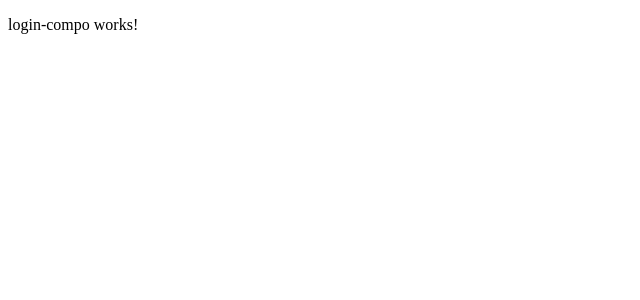
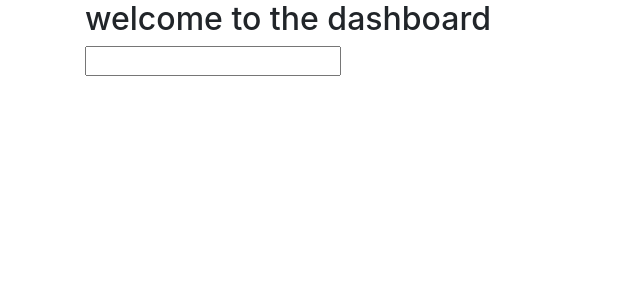
Before and after one commit to squalabrouuaaa/ObjConnecte, an Angular app in the folder dashboardObjCo/: page / in a window 1280 px wide. Shown: the top 300 px of the page, without its empty margins (0-640 px from the left). Built offline with nearby package versions, Linux system fonts and the light colour scheme.

Commit message:
[WIP] logincompo front

```diff
--- a/dashboardObjCo/angular.json
+++ b/dashboardObjCo/angular.json
@@ -24,6 +24,7 @@
               "src/assets"
             ],
             "styles": [
+              "node_modules/bootstrap/dist/css/bootstrap.min.css",
               "src/styles.css"
             ],
             "scripts": []
@@ -119,6 +120,7 @@
           }
         }
       }
-    }},
+    }
+  },
   "defaultProject": "dashboardObjCo"
 }
--- a/dashboardObjCo/package.json
+++ b/dashboardObjCo/package.json
@@ -16,9 +16,12 @@
     "@angular/compiler": "~9.1.4",
     "@angular/core": "~9.1.4",
     "@angular/forms": "~9.1.4",
+    "@angular/localize": "~9.1.4",
     "@angular/platform-browser": "~9.1.4",
     "@angular/platform-browser-dynamic": "~9.1.4",
     "@angular/router": "~9.1.4",
+    "@ng-bootstrap/ng-bootstrap": "^6.1.0",
+    "bootstrap": "^4.4.0",
     "rxjs": "~6.5.4",
     "tslib": "^1.10.0",
     "zone.js": "~0.10.2"
--- a/dashboardObjCo/src/app/app.module.ts
+++ b/dashboardObjCo/src/app/app.module.ts
@@ -4,6 +4,7 @@ import { NgModule } from '@angular/core';
 import { AppRoutingModule } from './app-routing.module';
 import { AppComponent } from './app.component';
 import { LoginCompoComponent } from './login-compo/login-compo.component';
+import { NgbModule } from '@ng-bootstrap/ng-bootstrap';
 
 @NgModule({
   declarations: [
@@ -12,7 +13,8 @@ import { LoginCompoComponent } from './login-compo/login-compo.component';
   ],
   imports: [
     BrowserModule,
-    AppRoutingModule
+    AppRoutingModule,
+    NgbModule
   ],
   providers: [],
   bootstrap: [AppComponent]
--- a/dashboardObjCo/src/app/login-compo/login-compo.component.html
+++ b/dashboardObjCo/src/app/login-compo/login-compo.component.html
@@ -1 +1,9 @@
-<p>login-compo works!</p>
+<div class="container">
+    <h2>welcome to the dashboard</h2>
+    <div class="form">
+        <div class="form-group">
+            <label for="Username"></label>
+            <input type="text" id="Username">
+        </div>
+    </div>
+</div>
--- a/dashboardObjCo/src/polyfills.ts
+++ b/dashboardObjCo/src/polyfills.ts
@@ -1,3 +1,7 @@
+/***************************************************************************************************
+ * Load `$localize` onto the global scope - used if i18n tags appear in Angular templates.
+ */
+import '@angular/localize/init';
 /**
  * This file includes polyfills needed by Angular and is loaded before the app.
  * You can add your own extra polyfills to this file.
```
Also changed, not shown: 1 other file (tests, documents, lock files or other folders).
